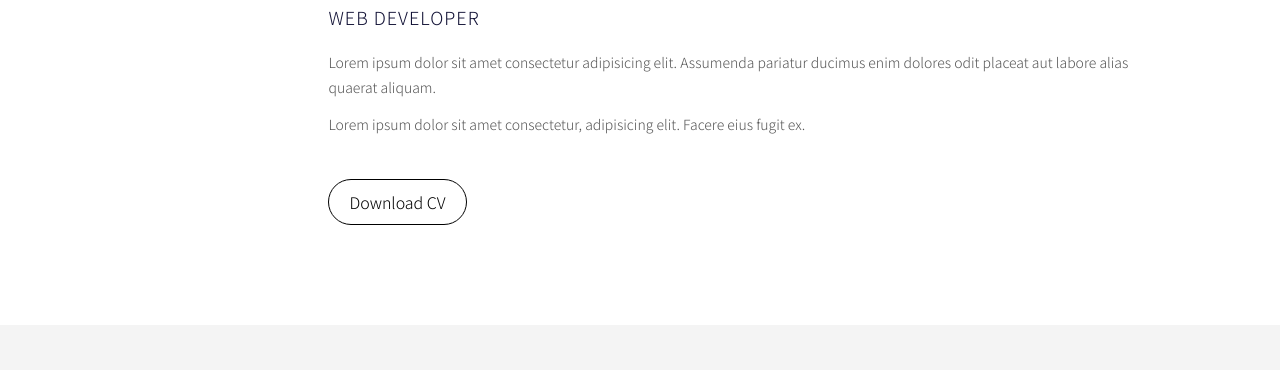
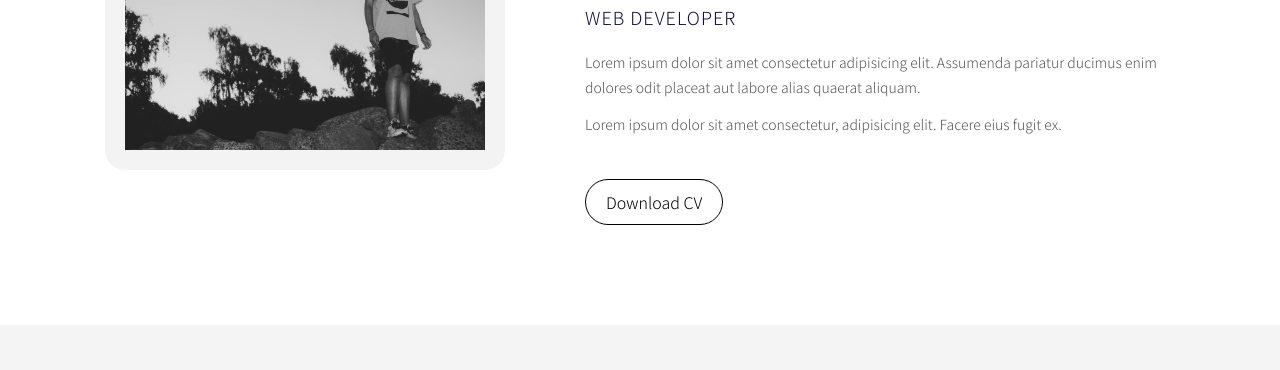
Before and after one commit to ManuVillanueva/ManuelVillanueva, a plain HTML site: page index.html in a window 1280 px wide. Shown: the part 1010-1380 px from the top of the page. Drawn offline with Linux system fonts and the light colour scheme; the site is published under a folder, as on GitHub Pages, so addresses that start at the root find nothing.

Commit message:
Arreglo la imagen de la section about me en la que no cargaba esta

```diff
--- a/index.html
+++ b/index.html
@@ -56,7 +56,7 @@
   <!-- About me Section-->
   <section id="about-me">
     <div class="photo-container">
-      <img src="/img/mine-photo.jpg" alt="Me in a beach">
+      <img src="img/mine-photo.jpg" alt="Me in a beach">
     </div>
     <div class="about-me">
       <p class="section-title">About Me</p>
```
